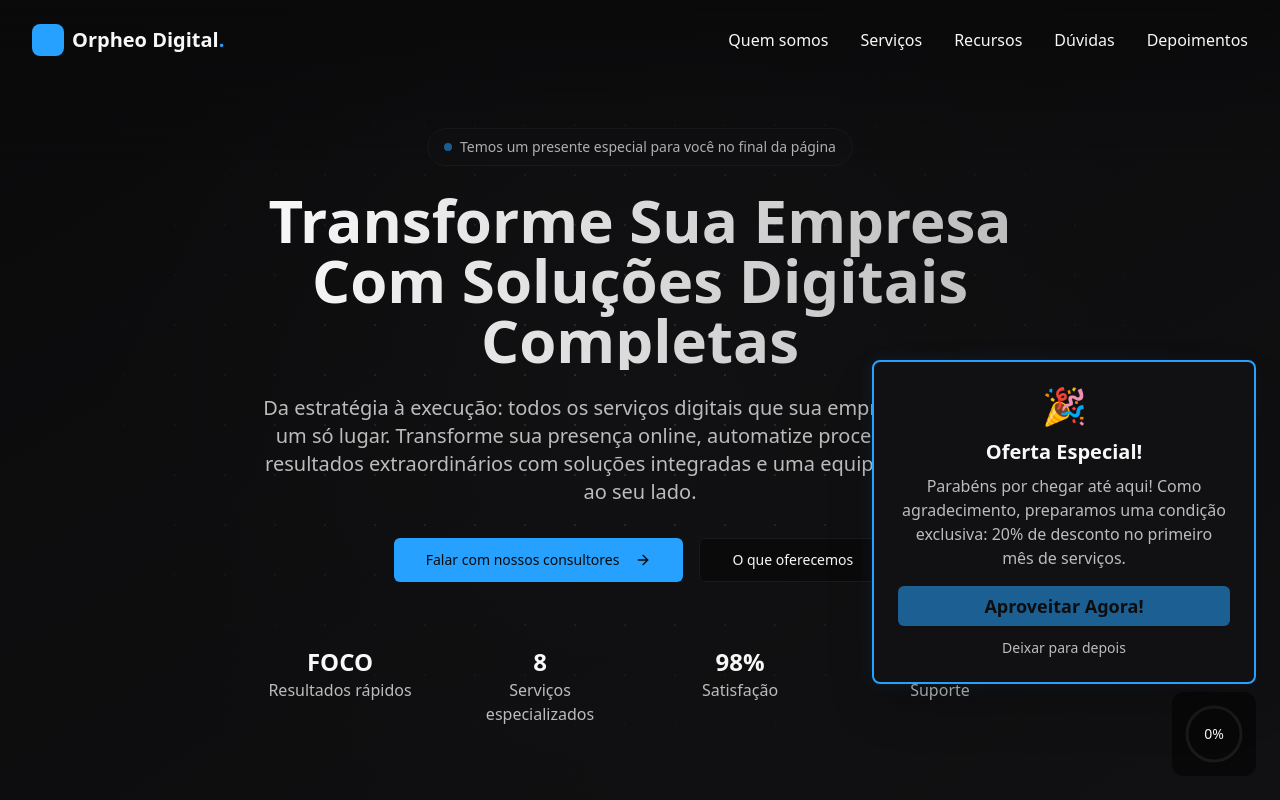
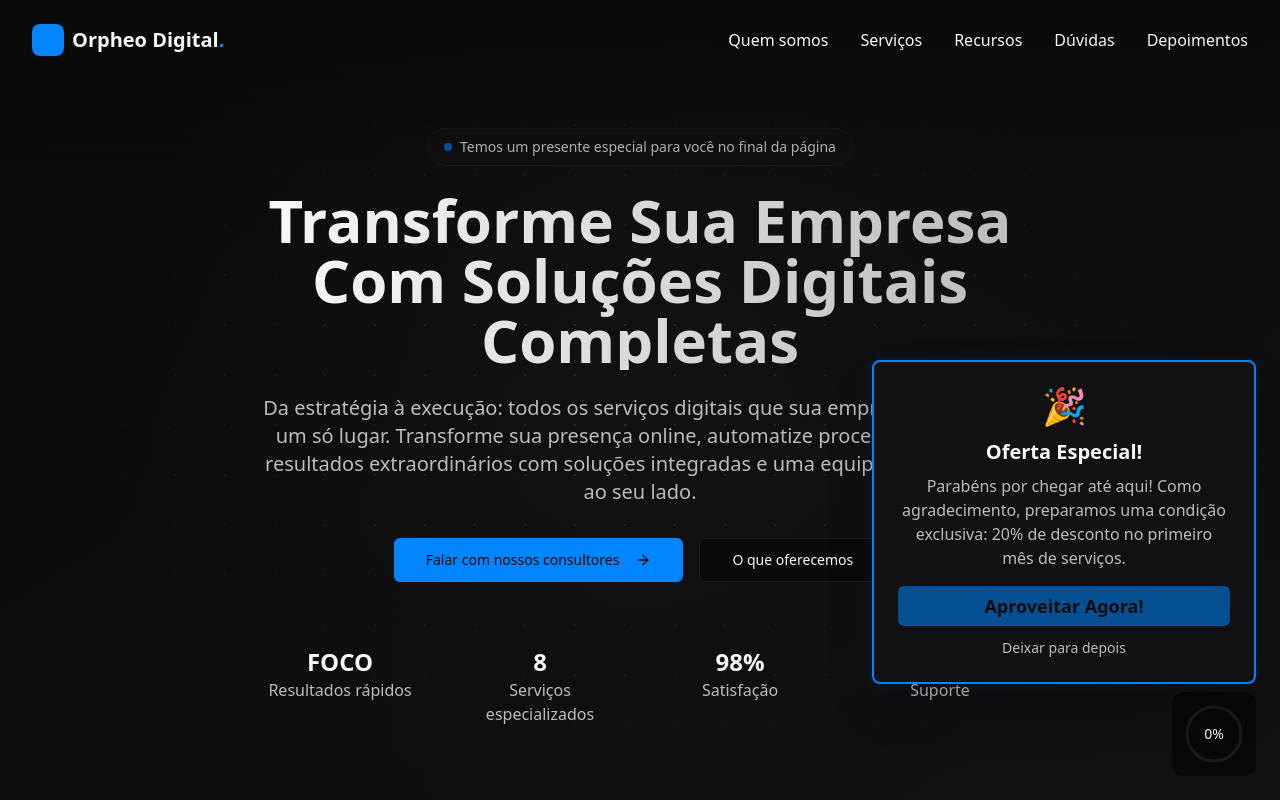
Before and after one commit to luizinhodavp041/orpheo-digital-4, a Next.js app: page / in a window 1280 px wide. Shown: the top 800 px of the page. Built offline with nearby package versions, Linux system fonts and the light colour scheme.

Commit message:
alteração cor accent

```diff
--- a/tailwind.config.ts
+++ b/tailwind.config.ts
@@ -28,7 +28,7 @@ const config = {
           DEFAULT: "#F8F8F8",
           secondary: "#BCBCBC",
         },
-        accent: "#26a1ff",
+        accent: "#0085ff",
       },
       keyframes: {
         "accordion-down": {
```
